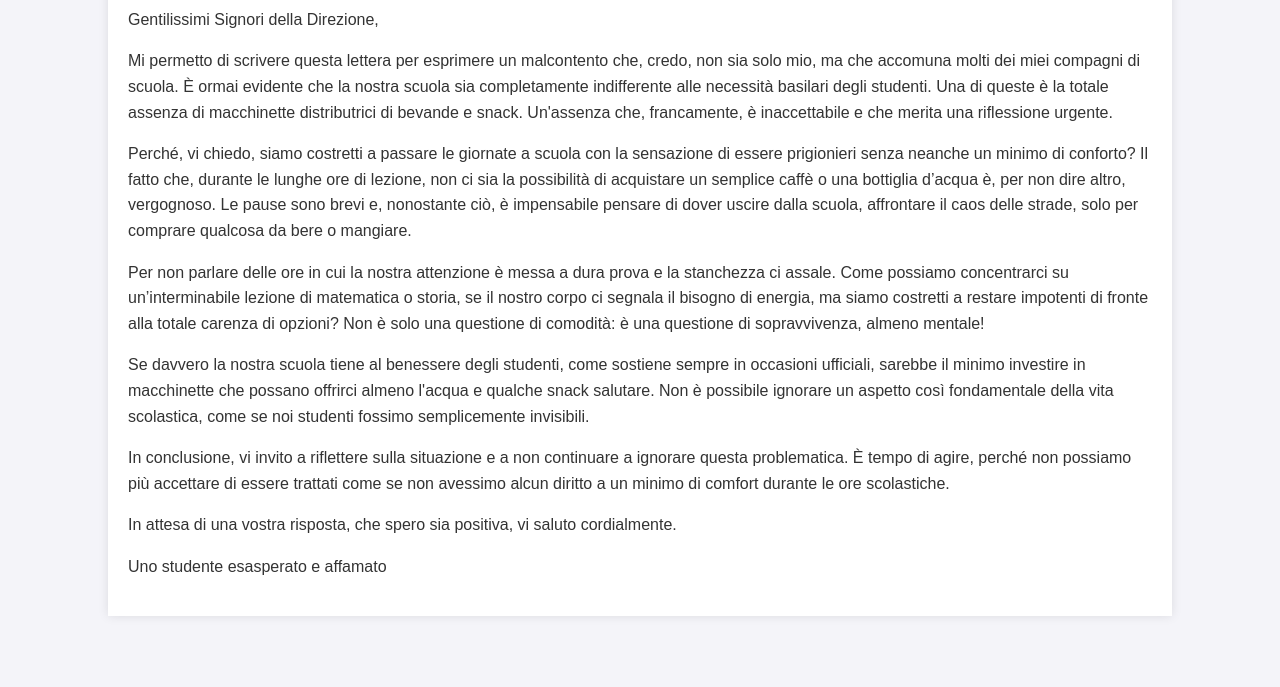
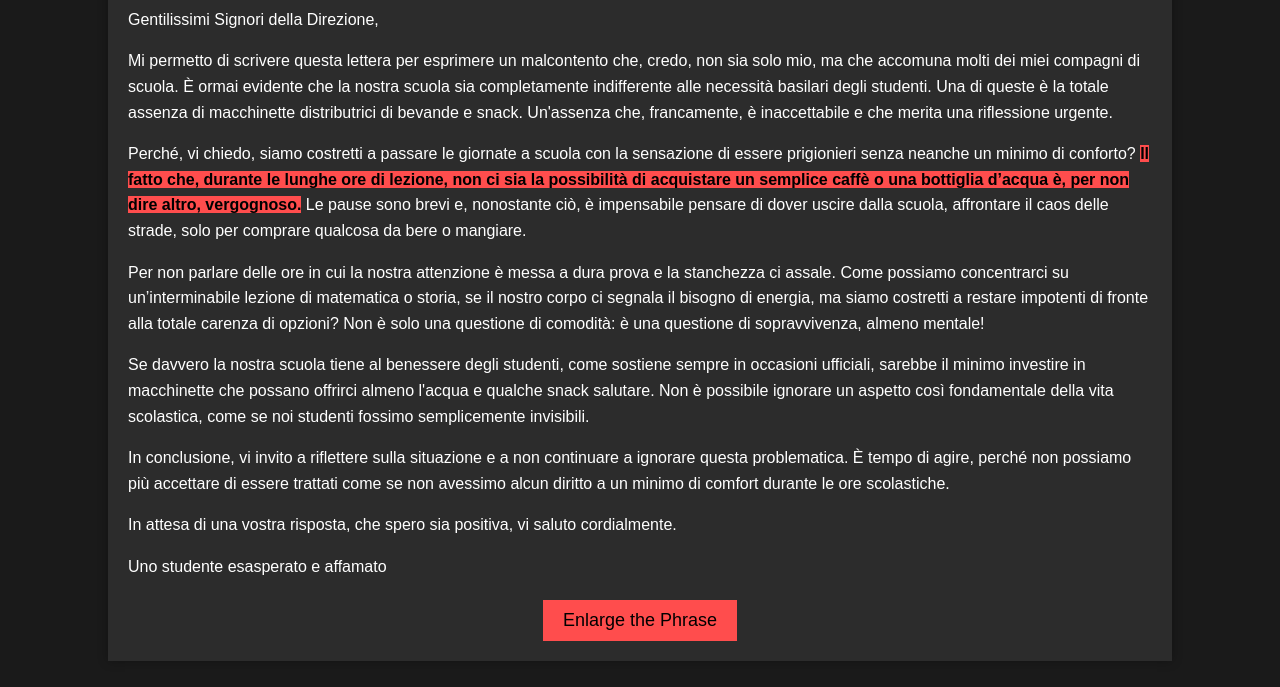
Before and after one commit to Andree-G/Lettera-Macchinette, a plain HTML site: page index.html in a window 1280 px wide. Shown: the part 113-800 px from the top of the page. Drawn offline with Linux system fonts and the light colour scheme.

Commit message:
Lettera piu cattiva

```diff
--- a/index.html
+++ b/index.html
@@ -7,24 +7,52 @@
     <style>
         body {
             font-family: Arial, sans-serif;
-            background-color: #f4f4f9;
-            color: #333;
+            background-color: #1a1a1a;
+            color: white;
             margin: 0;
             padding: 0;
         }
         .container {
             width: 80%;
             margin: 20px auto;
-            background-color: white;
+            background-color: #2c2c2c;
             padding: 20px;
-            box-shadow: 0 0 10px rgba(0, 0, 0, 0.1);
+            box-shadow: 0 0 10px rgba(0, 0, 0, 0.3);
         }
         h1 {
             text-align: center;
-            color: #d9534f;
+            color: #ff4d4d;
         }
         p {
             line-height: 1.6;
+            font-size: 16px;
+        }
+        .highlight {
+            background-color: #ff4d4d;
+            color: black;
+            font-weight: bold;
+            transition: all 0.3s ease-in-out;
+        }
+        .highlight.enlarged {
+            font-size: 24px;
+            color: white;
+            text-shadow: 2px 2px 4px rgba(0, 0, 0, 0.7);
+        }
+        .button-container {
+            text-align: center;
+            margin-top: 20px;
+        }
+        .highlight-button {
+            background-color: #ff4d4d;
+            color: black;
+            font-size: 18px;
+            border: none;
+            padding: 10px 20px;
+            cursor: pointer;
+            transition: background-color 0.3s;
+        }
+        .highlight-button:hover {
+            background-color: #e60000;
         }
     </style>
 </head>
@@ -36,7 +64,7 @@
 
         <p>Mi permetto di scrivere questa lettera per esprimere un malcontento che, credo, non sia solo mio, ma che accomuna molti dei miei compagni di scuola. È ormai evidente che la nostra scuola sia completamente indifferente alle necessità basilari degli studenti. Una di queste è la totale assenza di macchinette distributrici di bevande e snack. Un'assenza che, francamente, è inaccettabile e che merita una riflessione urgente.</p>
 
-        <p>Perché, vi chiedo, siamo costretti a passare le giornate a scuola con la sensazione di essere prigionieri senza neanche un minimo di conforto? Il fatto che, durante le lunghe ore di lezione, non ci sia la possibilità di acquistare un semplice caffè o una bottiglia d’acqua è, per non dire altro, vergognoso. Le pause sono brevi e, nonostante ciò, è impensabile pensare di dover uscire dalla scuola, affrontare il caos delle strade, solo per comprare qualcosa da bere o mangiare.</p>
+        <p>Perché, vi chiedo, siamo costretti a passare le giornate a scuola con la sensazione di essere prigionieri senza neanche un minimo di conforto? <span id="incisive-phrase" class="highlight">Il fatto che, durante le lunghe ore di lezione, non ci sia la possibilità di acquistare un semplice caffè o una bottiglia d’acqua è, per non dire altro, vergognoso.</span> Le pause sono brevi e, nonostante ciò, è impensabile pensare di dover uscire dalla scuola, affrontare il caos delle strade, solo per comprare qualcosa da bere o mangiare.</p>
 
         <p>Per non parlare delle ore in cui la nostra attenzione è messa a dura prova e la stanchezza ci assale. Come possiamo concentrarci su un’interminabile lezione di matematica o storia, se il nostro corpo ci segnala il bisogno di energia, ma siamo costretti a restare impotenti di fronte alla totale carenza di opzioni? Non è solo una questione di comodità: è una questione di sopravvivenza, almeno mentale!</p>
 
@@ -47,7 +75,25 @@
         <p>In attesa di una vostra risposta, che spero sia positiva, vi saluto cordialmente.</p>
 
         <p>Uno studente esasperato e affamato</p>
+
+        <div class="button-container">
+            <button class="highlight-button" onclick="enlargeText()">Enlarge the Phrase</button>
+        </div>
     </div>
+
+    <script>
+        let enlargeCount = 0;
+
+        function enlargeText() {
+            const phrase = document.getElementById("incisive-phrase");
+            enlargeCount++;
+            if (enlargeCount % 2 !== 0) {
+                phrase.classList.add("enlarged");
+            } else {
+                phrase.classList.remove("enlarged");
+            }
+        }
+    </script>
 
 </body>
 </html>
```
